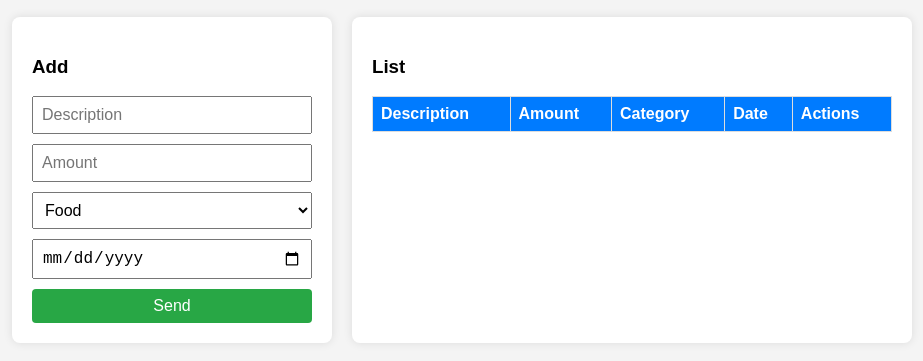
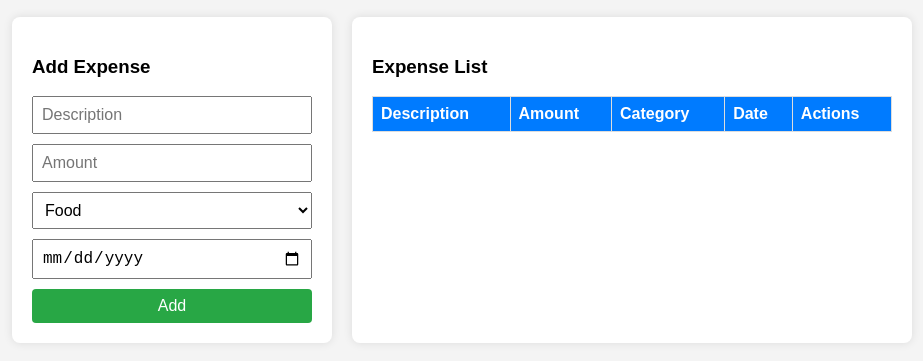
Before and after one commit to Igiraneza1/Shecancode, a plain HTML site: page index.html in a window 1280 px wide. Shown: the part 71-432 px from the top of the page, without its empty margins (178-1101 px from the left). Drawn offline with Linux system fonts and the light colour scheme.

Commit message:
Update index.html
commit

```diff
--- a/index.html
+++ b/index.html
@@ -10,7 +10,7 @@
     <h2>To-Do List</h2>
     <div class="container">
         <section class="form-container">
-            <h3>Add</h3>
+            <h3>Add Expense</h3>
             <form id="expenseForm">
                 <input type="text" id="description" placeholder="Description" required>
                 <input type="number" id="amount" placeholder="Amount" required>
@@ -20,11 +20,11 @@
                     <option value="Entertainment">Entertainment</option>
                 </select>
                 <input type="date" id="date" max="2025-12-31" required>
-                <button type="submit">Send</button>
+                <button type="submit">Add</button>
             </form>
         </section>
         <section class="table-container">
-            <h3>List</h3>
+            <h3>Expense List</h3>
             <table>
                 <thead>
                     <tr>
```
